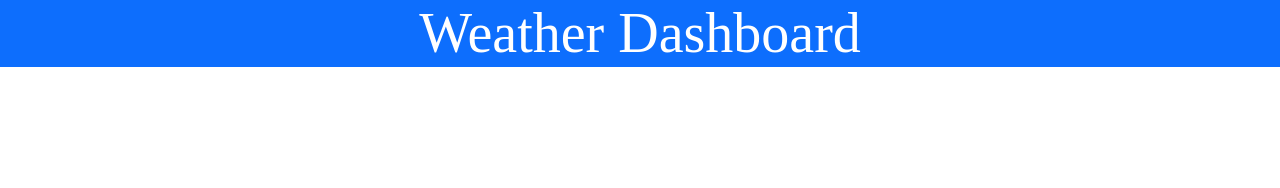
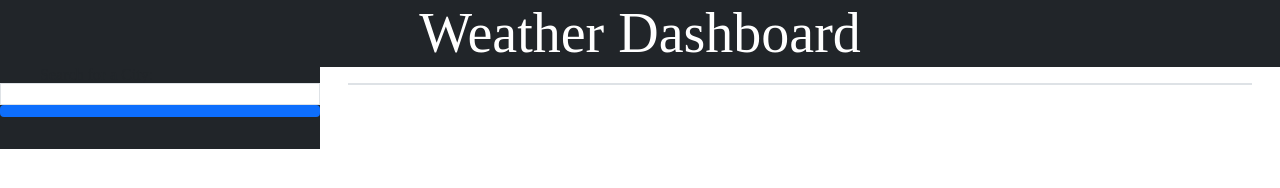
Before and after one commit to dlzinck/Weather_Dashboard, a plain HTML site: page index.html in a window 1280 px wide. Drawn offline with nearby package versions, Linux system fonts and the light colour scheme.

Commit message:
added main feature to html

```diff
--- a/index.html
+++ b/index.html
@@ -13,7 +13,7 @@
 </head>
 <body>
  <!-----------------------Header----------------------->
-    <header class="justify-content-center bg-primary text-white mx-0 px-1">
+    <header class="justify-content-center bg-dark text-white mx-0 px-1">
         <div class="row">
             <div class="col-12 col-sm-12 col-md-12">
                 <h1 class="display-4 text-center w-100">Weather Dashboard</h1>
@@ -21,13 +21,25 @@
         </div>
     </header>
 
-
-
-
-
-
-
-
+  <!-----------------------Main----------------------->
+    <main class="container-fluid">
+        <div class="row">
+            <div class="col-3 bg-dark border-1">
+                <div class=" headerSearch row mx-3">
+                    <h3>Search for a City:</h3>
+                </div>
+                <div class="formInput row ml-3">
+                    <input class="border" type="text" id="searchCity"/>
+                    <button type="button" class="btn btn-primary btn-md border-0" id="btn-search"><span class="oi oi-magnifying-glass"></span></button>
+                </div>
+                <div class="list-group row m-3" id="historic-Cities"></div>
+            </div>
+            <div class="col-9">
+                <div class="row border m-3" id="targetCity"></div>
+                <div class=" row m-3" id="infoCity"></div>
+            </div>
+        </div>
+    </main>
 
  <!-----------------------Linked JS & jQuery----------------------->
     <script src="https://code.jquery.com/jquery-3.6.0.js"></script>
```
